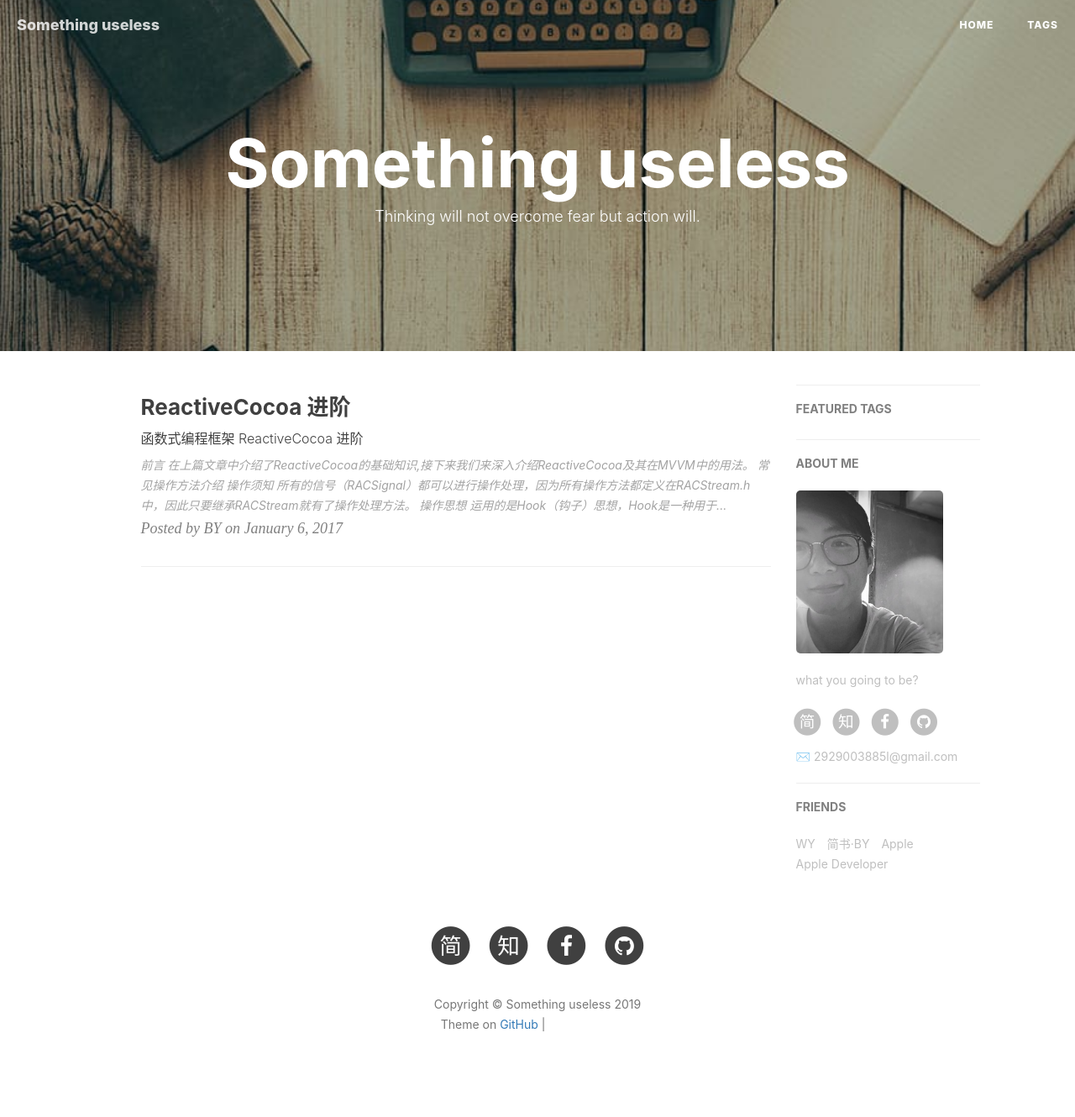
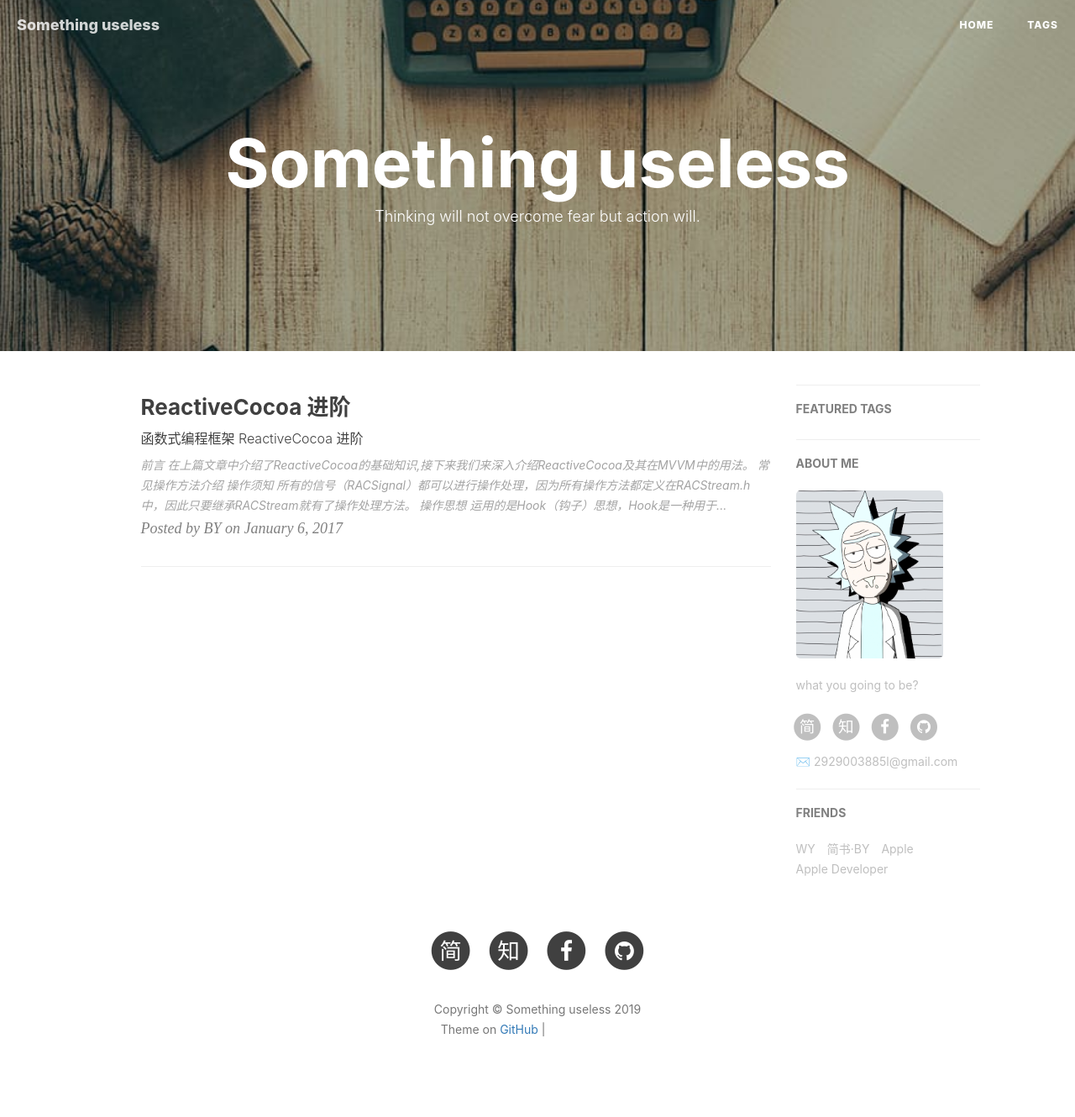
Before and after one commit to SimurghV/myblog, a Jekyll site: the page built from index.html, in a window 1280 px wide. Shown: the whole page at 84% size. Built offline with Jekyll 4.4.1, drawn with Linux system fonts in a browser that asks for light colours; nearby versions of some CDN libraries; the list of posts is cut into pages by our own code; comment, search, counter and statistics services are not loaded; grey boxes are pictures that could not be loaded.

Commit message:
Update _config.yml

```diff
--- a/_config.yml
+++ b/_config.yml
@@ -12,7 +12,7 @@ github_repo: "https://github.com/SimurghV/SimurghV.github.io.git" # you code rep
 # Sidebar settings
 sidebar: true                           # whether or not using Sidebar.
 sidebar-about-description: "what you going to be?"
-sidebar-avatar: /img/about-BY-gentle.jpg      # use absolute URL, seeing it's used in both `/` and `/about/`
+sidebar-avatar: /img/RickandMorty.png      # use absolute URL, seeing it's used in both `/` and `/about/`
 
 
 
```
